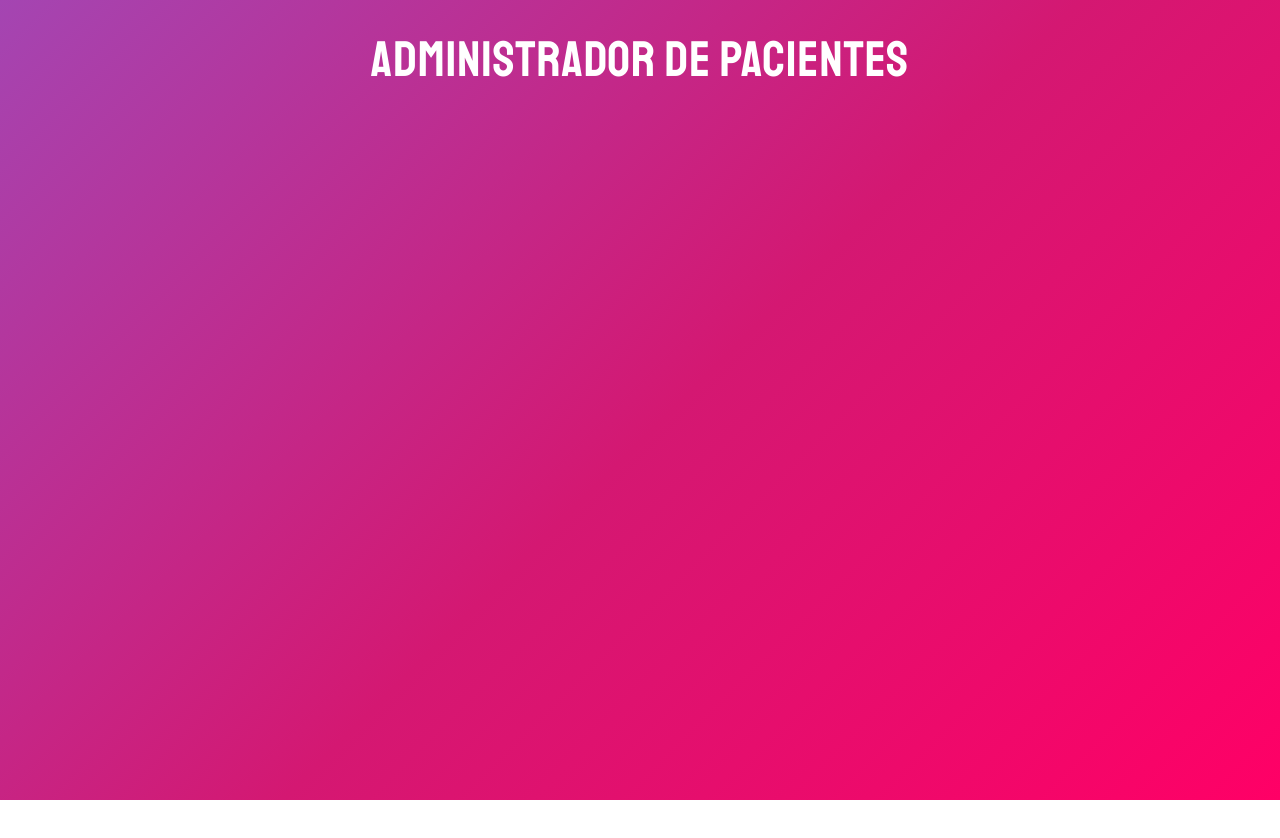
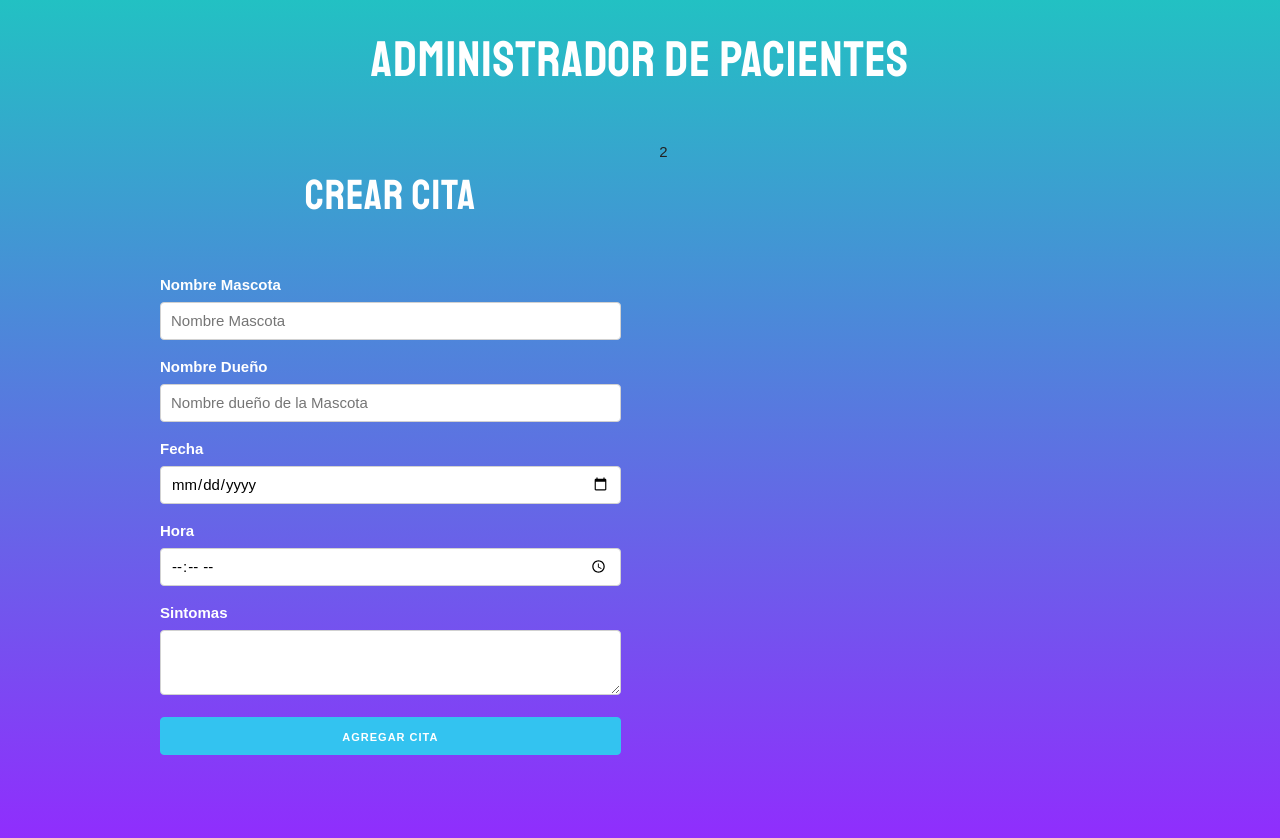
Before and after one commit to 5amuel/citas, a React (Create React App) app: page / in a window 1280 px wide. Before the commit the page ends 800 px from the top, so only its background shows below. Built offline with nearby package versions, Linux system fonts and the light colour scheme.

Commit message:
Componente de formulario creado

```diff
--- a/src/App.js
+++ b/src/App.js
@@ -1,8 +1,21 @@
-import React from 'react';
+import React, {Fragment} from 'react';
+import Formulario from './components/Formulario'
 
 function App() {
   return (
-    <h1>Administrador de Pacientes</h1>
+    <Fragment>
+      <h1>Administrador de Pacientes</h1>
+      <div className="container">
+        <div className="row">
+          <div className="one-half column">
+            <Formulario />
+          </div>
+          <div className="one-half column">
+            2
+          </div>
+        </div>
+      </div>
+    </Fragment>
   );
 }
 
--- /dev/null
+++ b/src/components/Formulario.js
@@ -0,0 +1,69 @@
+import React, {Fragment, useState} from 'react';
+
+const Formulario = () => {
+
+    const[cita, actualizarCita] = useState({
+        mascota: '',
+        propietario: '',
+        fecha: '',
+        hora: '',
+        sintomas: ''
+    })
+
+    const actualizarState = () => {
+        console.log('escribiendo...')
+    }
+
+    return (
+        <Fragment>
+            <h2>Crear cita</h2>
+            <form>
+                <label>Nombre Mascota</label>
+                <input
+                    type="text"
+                    name="mascota"
+                    className="u-full-width"
+                    placeholder="Nombre Mascota"
+                    onChange={actualizarState}
+                />
+                <label>Nombre Dueño</label>
+                <input
+                    type="text"
+                    name="propietario"
+                    className="u-full-width"
+                    placeholder="Nombre dueño de la Mascota"
+                    onChange={actualizarState}
+                />
+                <label>Fecha</label>
+                <input
+                    type="date"
+                    name="fecha"
+                    className="u-full-width"
+                    onChange={actualizarState}
+
+                />
+                <label>Hora</label>
+                <input
+                    type="time"
+                    name="hora"
+                    className="u-full-width"
+                    onChange={actualizarState}
+                />
+                <label>Sintomas</label>
+                <textarea
+                    className="u-full-width"
+                    name="sintomas"
+                    onChange={actualizarState}
+                ></textarea>
+                <button
+                    type="submit"
+                    className="u-full-width button-primary"
+                >Agregar cita</button>
+
+            </form>
+
+        </Fragment>
+     );
+}
+
+export default Formulario;
--- a/src/index.css
+++ b/src/index.css
@@ -5,8 +5,7 @@
   margin: 0;
   padding: 0;
   font-family: sans-serif;
-  background-image: linear-gradient(-225deg, #A445B2 0%, #D41872 52%, #FF0066 100%);
-  min-height: 100%;
+  background: linear-gradient(0deg, rgba(144,45,253,1) 0%, rgba(34,193,195,1) 100%);  min-height: 100%;
   padding-bottom: 5rem;
 }
 h1, h2  {
@@ -19,3 +18,75 @@
   font-family: 'Staatliches', cursive;
   letter-spacing: 1px;
 }
+.lista-citas .media {
+  border-bottom: 1px solid #e1e1e1;
+  padding-bottom: 3rem;
+}
+
+.lista-citas .media:last-of-type{
+  border-bottom: 0;
+}
+.lista-citas .media-body p {
+  margin:0;
+}
+.lista-citas .media-body button {
+  margin-top: 1rem!important;
+}
+.lista-citas .media-body span {
+  font-weight: bold;
+}
+
+label {
+  color: white;
+}
+
+input[type="date"],
+input[type="time"] {
+  height: 38px;
+    padding: 6px 10px;
+    background-color: #fff;
+    border: 1px solid #D1D1D1;
+    border-radius: 4px;
+    box-shadow: none;
+    box-sizing: border-box;
+}
+
+.cita {
+  padding: 2rem;
+  background: white;
+  border-bottom: 1px solid #e1e1e1;
+  color: black;
+}
+
+.cita p {
+  font-weight: bold;
+  margin-bottom: .8rem;
+}
+.cita p span {
+  font-weight: normal;
+
+}
+.cita:first-of-type {
+  border-top-left-radius: 1rem;
+  border-top-right-radius: 1rem;
+}
+.cita:last-of-type {
+  border-bottom-left-radius: 1rem;
+  border-bottom-right-radius: 1rem;
+}
+.button.eliminar,
+.button.eliminar:hover {
+  background-color: #c10059;
+  color: white;
+  margin-top: 2rem;
+}
+
+.alerta-error {
+  background-color: white;
+  color: red;
+  padding: 1rem;
+  font-size: 2rem;
+  text-transform: uppercase;
+  text-align: center;
+  font-family:  'Staatliches', cursive;
+}
```
